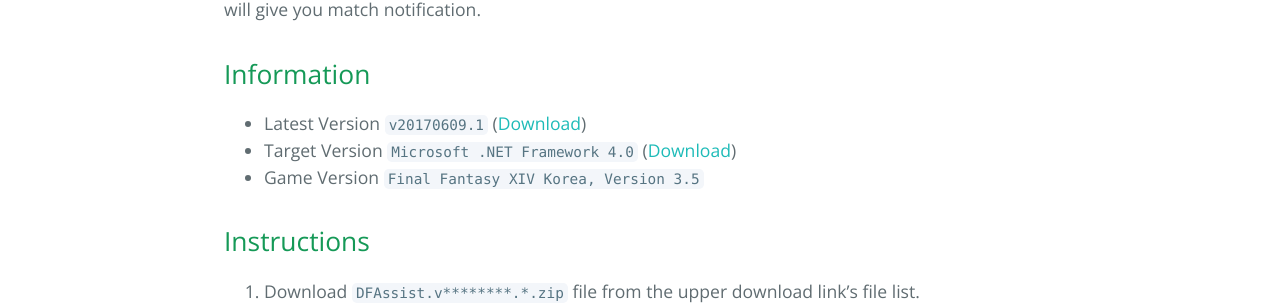
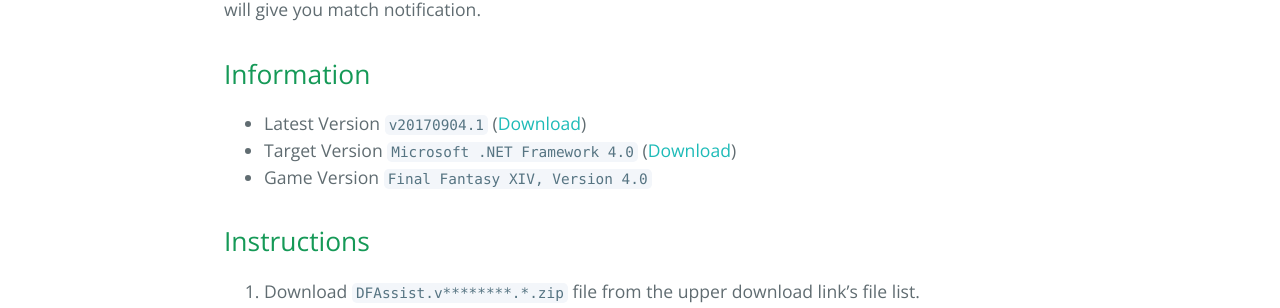
Before and after one commit to devunt/DFAssist, a Jekyll site: the page built from docs/index.en.md, in a window 1280 px wide and 900 px high, scrolled down 356 px. Shown: the part 143-451 px from the top of the window. Built offline with Jekyll 4.4.1, drawn with Linux system fonts in a browser that asks for light colours.

Commit message:
v20170904.1 릴리즈

````diff
--- a/docs/index.en.md
+++ b/docs/index.en.md
@@ -8,9 +8,9 @@
 Do other things while in waiting list! DFAssist will give you match notification.
 
 ## Information
-- Latest Version ```v20170609.1``` ([Download](https://github.com/devunt/DFAssist/releases/latest))
+- Latest Version ```v20170904.1``` ([Download](https://github.com/devunt/DFAssist/releases/latest))
 - Target Version ```Microsoft .NET Framework 4.0``` ([Download](https://www.microsoft.com/en-us/download/details.aspx?id=17851))
-- Game Version ```Final Fantasy XIV Korea, Version 3.5```
+- Game Version ```Final Fantasy XIV, Version 4.0```
 
 ## Instructions
 1. Download ``DFAssist.v********.*.zip`` file from the upper download link's file list.
````
Also changed, not shown: docs/index.md (+1 -1 lines), 1 other file.
